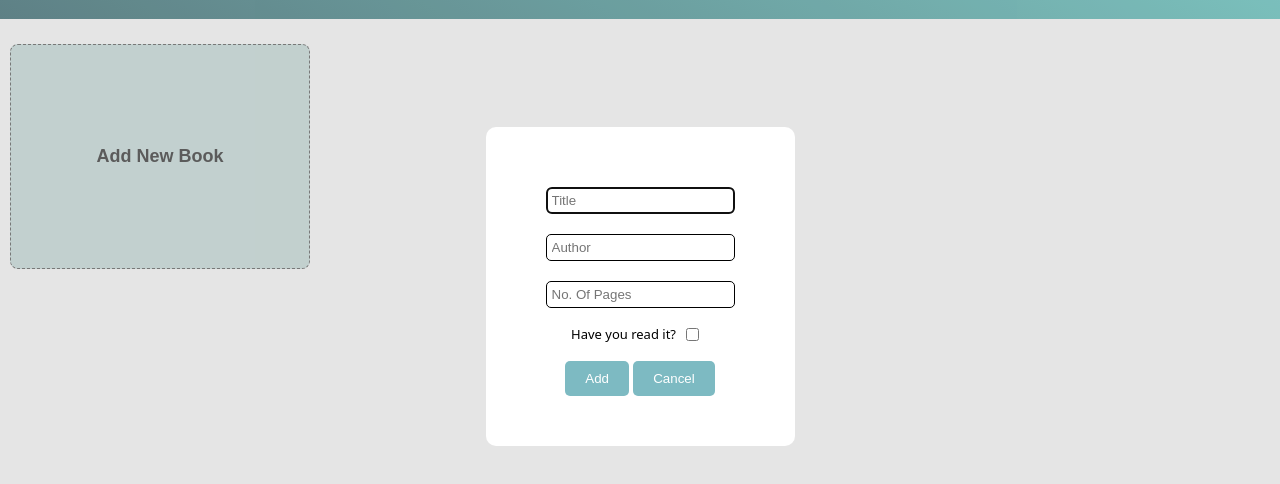
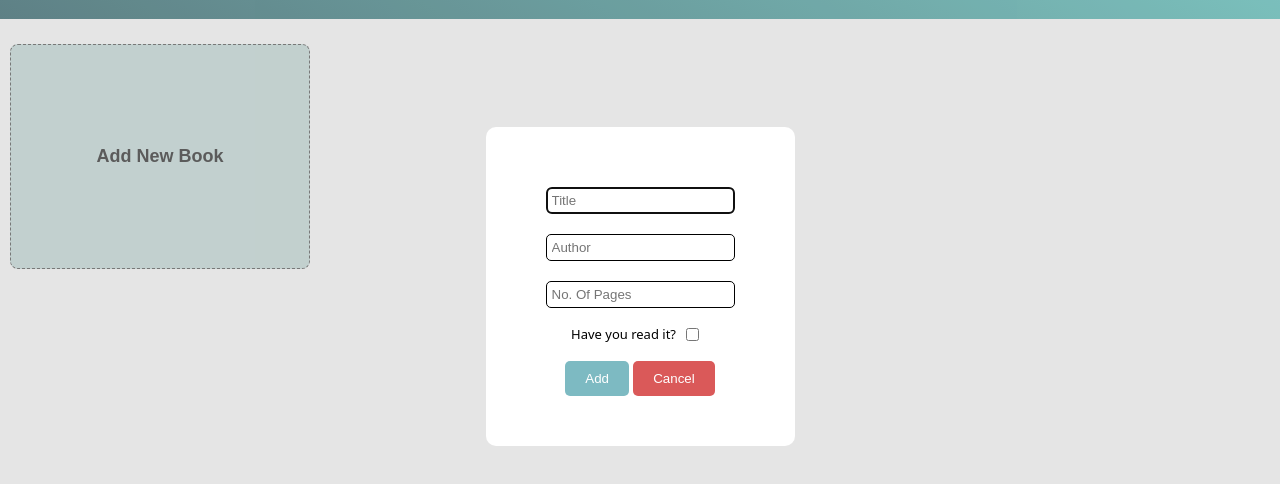
Before and after one commit to mvttn/library, a plain HTML site: page index.html in a window 1280 px wide. Both pictures are taken after a click on the button "Add New Book". Shown: the part 114-598 px from the top of the page. Drawn offline with Linux system fonts and the light colour scheme.

Commit message:
Add hover and styling to remove button

```diff
--- a/styles.css
+++ b/styles.css
@@ -121,7 +121,8 @@ input {
 }
 
 #add,
-#cancel {
+#cancel,
+#remove {
   margin-top: 10px;
   border-radius: 5px;
   border: 0;
@@ -130,8 +131,14 @@ input {
   color: #ffffff;
 }
 
+#cancel,
+#remove {
+  background-color: #da5959;
+}
+
 #add:hover,
-#cancel:hover {
+#cancel:hover,
+#remove:hover {
   opacity: 0.7;
   transition: 0.3s;
 }
```
